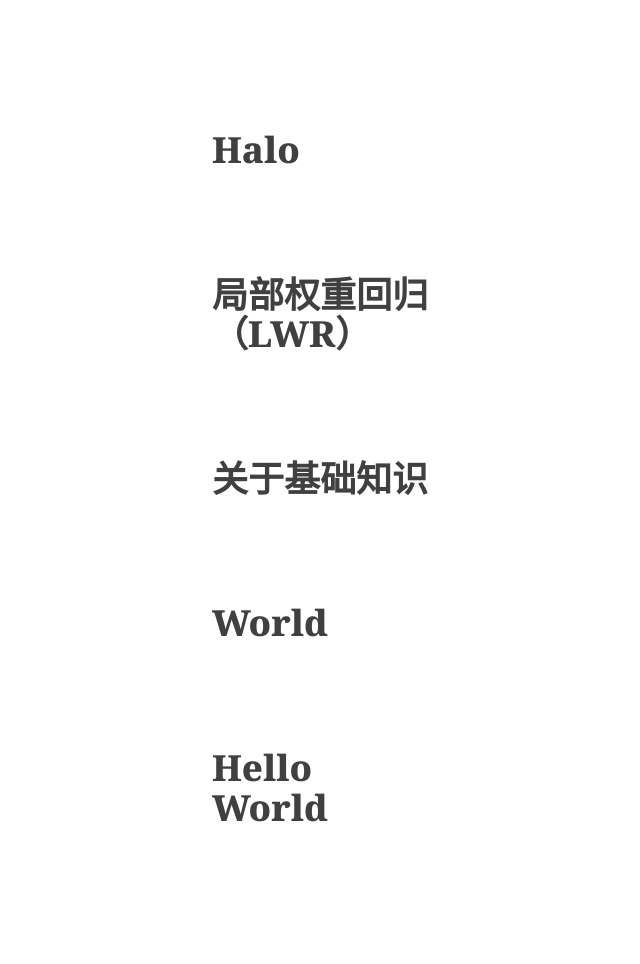
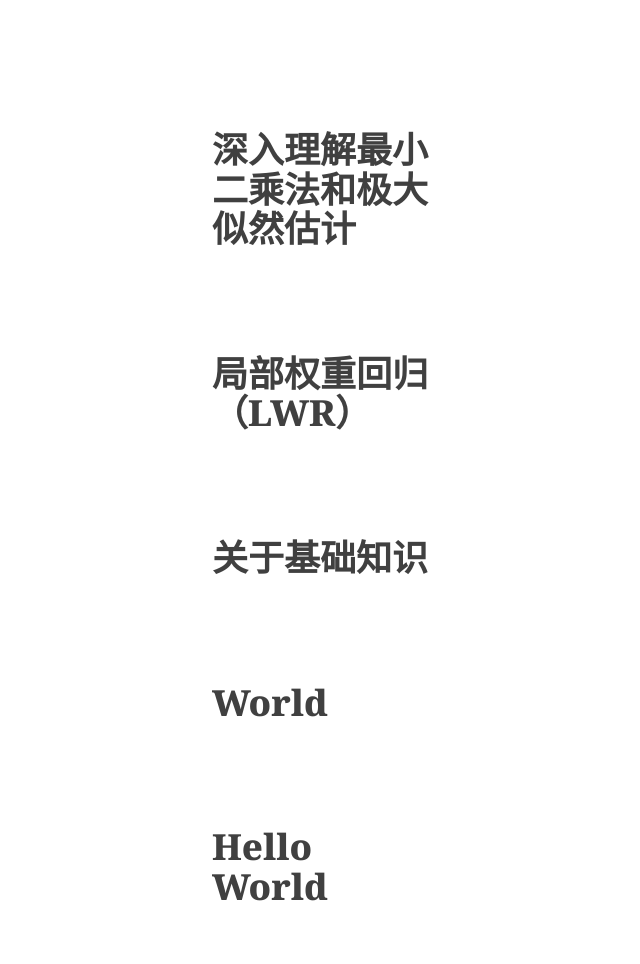
Before and after one commit to LanJJsamass/LanJJsamass.github.io, a plain HTML site: page index.html in a window 1280 px wide. Shown: the whole page, without its empty margins (53-693 px from the left). Drawn offline with nearby package versions, Linux system fonts and the light colour scheme.

Commit message:
Site updated: 2019-05-10 09:02:28

```diff
--- a/index.html
+++ b/index.html
@@ -51,7 +51,7 @@
                     <div class="post-preview">
     <a href="/2019/05/09/深入理解最小二乘法和极大似然估计/">
         <h2 class="post-title">
-            Halo
+            深入理解最小二乘法和极大似然估计
         </h2>
 
     </a>
```
Also changed, not shown: 2019/05/09/深入理解最小二乘法和极大似然估计/index.html (+2 -2 lines), archives/2019/05/index.html (+1 -1 lines), archives/2019/index.html (+1 -1 lines), archives/index.html (+1 -1 lines).
